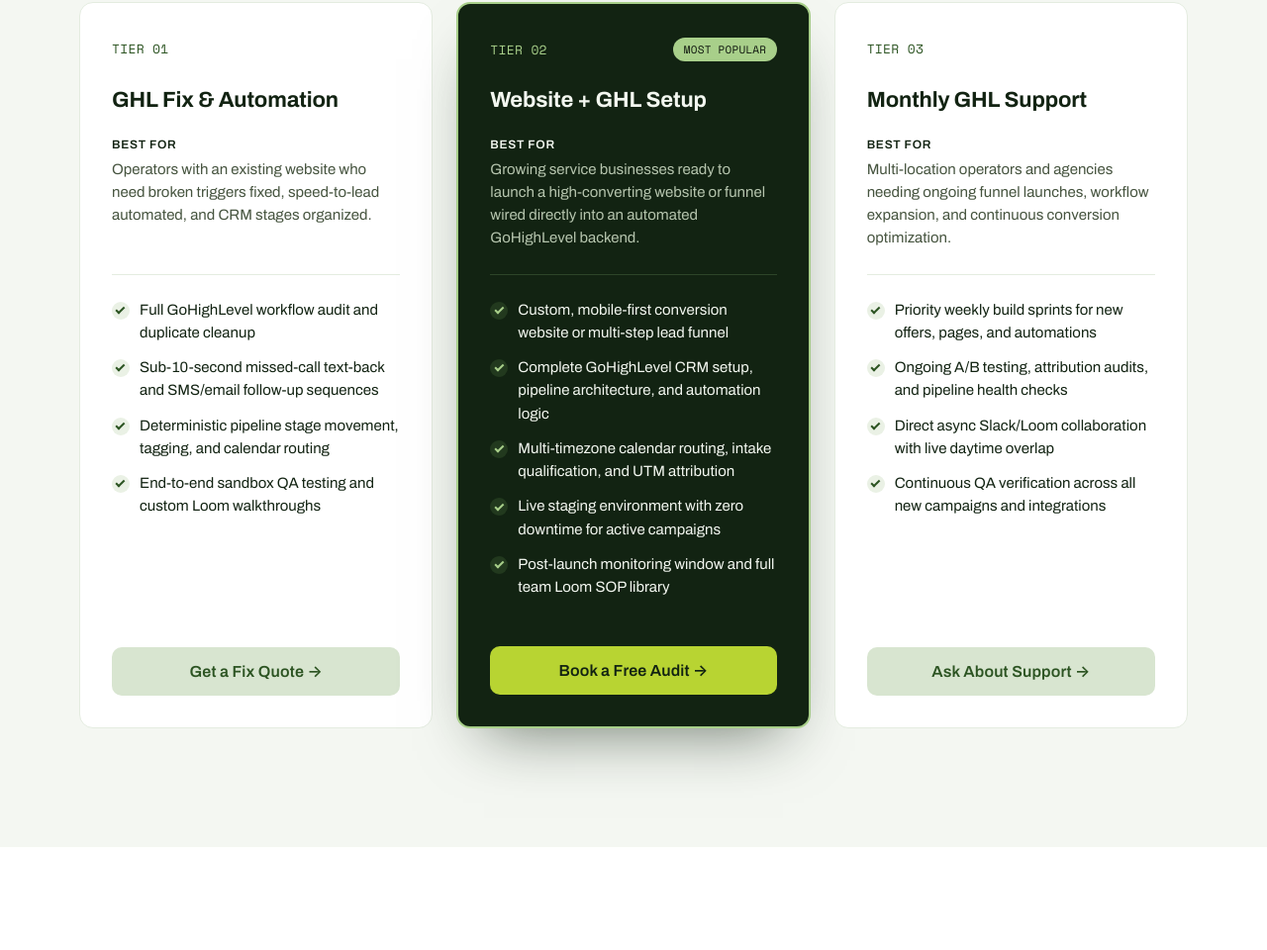
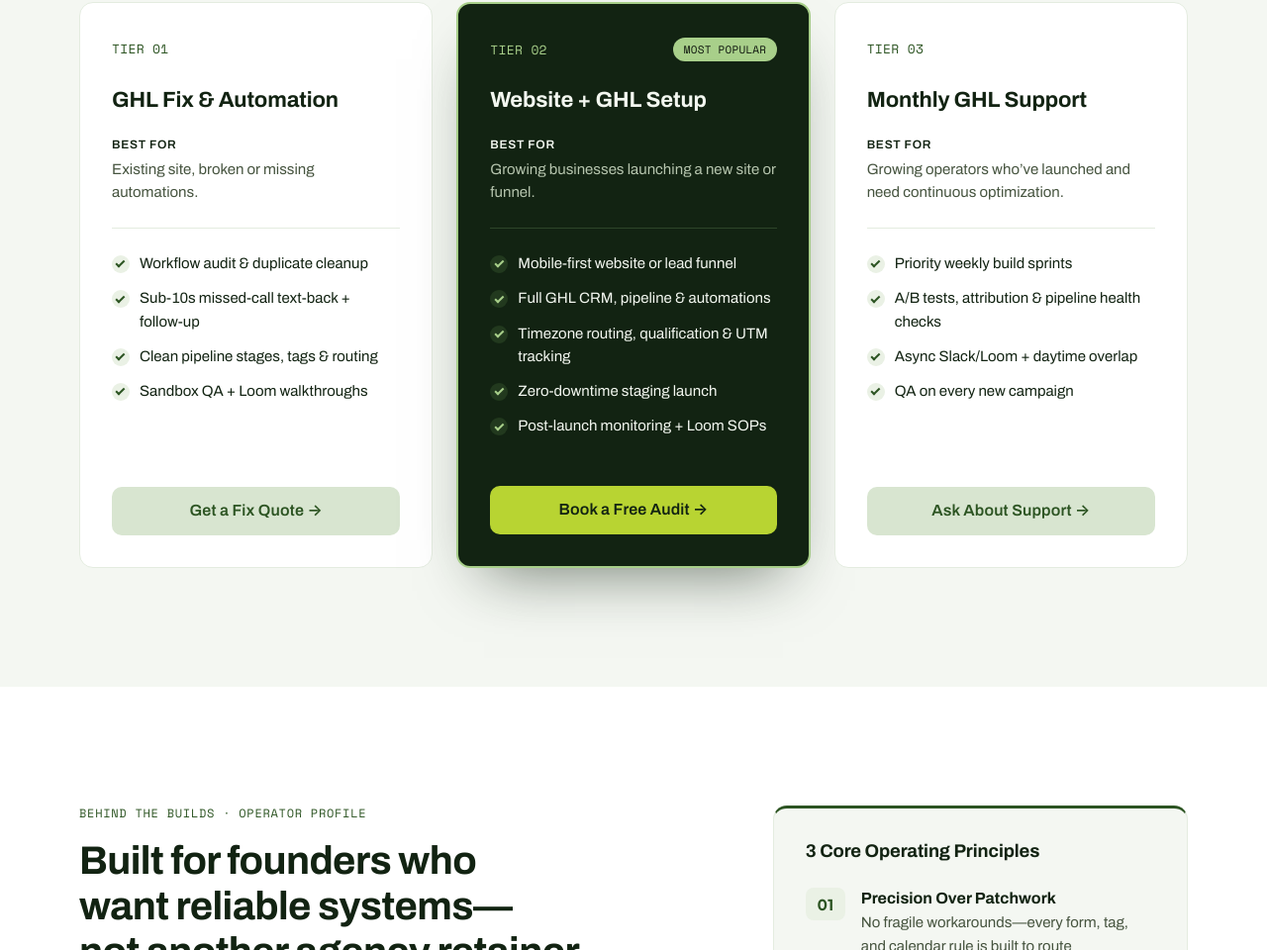
Before and after one commit to marrowcrest/michelle_personalprofile, a plain HTML site: page index.html in a window 1280 px wide. Shown: the part 5706-6666 px from the top of the page at 99% size. Drawn offline with nearby package versions, Linux system fonts and the light colour scheme.

Commit message:
Equal-height swipe cards; concise Offers copy
Co-Authored-By: Claude Opus 5.5 <noreply@anthropic.com>
Claude-Session: https://claude.ai/code/session_013w17o7wBBgZf5y8MjSUC3W

```diff
--- a/index.html
+++ b/index.html
@@ -521,10 +521,9 @@
       .mcta.show { transform: none; }
       body { padding-bottom: 4.75rem; }
 
-      .js .swipe { display: flex; gap: var(--s2); overflow-x: auto; scroll-snap-type: x mandatory; scroll-padding-inline: 1.25rem; margin-inline: -1.25rem; padding: 0.25rem 1.25rem 0.75rem; scrollbar-width: none; align-items: flex-start; grid-template-columns: none; }
+      .js .swipe { display: flex; gap: var(--s2); overflow-x: auto; scroll-snap-type: x mandatory; scroll-padding-inline: 1.25rem; margin-inline: -1.25rem; padding: 0.25rem 1.25rem 0.75rem; scrollbar-width: none; align-items: stretch; grid-template-columns: none; }
       .js .swipe::-webkit-scrollbar { display: none; }
       .js .swipe > * { flex: 0 0 min(85%, 420px); scroll-snap-align: start; }
-      .js .tiers.swipe { align-items: stretch; }
       .js .tiers.swipe > .tier { display: flex; flex-direction: column; grid-row: auto; }
       .js .steps-flow.swipe::before { display: none; }
       .swipe-dots { display: flex; justify-content: center; gap: 0.5rem; margin-top: var(--s2); }
@@ -903,9 +902,9 @@
             <div class="tier-top"><span class="tag">Tier 01</span></div>
             <h3>GHL Fix &amp; Automation</h3>
             <dl class="tier-meta">
-              <div><dt>Best for</dt><dd>Operators with an existing website who need broken triggers fixed, speed-to-lead automated, and CRM stages organized.</dd></div>
+              <div><dt>Best for</dt><dd>Existing site, broken or missing automations.</dd></div>
             </dl>
-            <ul class="checks"><li>Full GoHighLevel workflow audit and duplicate cleanup</li><li>Sub-10-second missed-call text-back and SMS/email follow-up sequences</li><li>Deterministic pipeline stage movement, tagging, and calendar routing</li><li>End-to-end sandbox QA testing and custom Loom walkthroughs</li></ul>
+            <ul class="checks"><li>Workflow audit &amp; duplicate cleanup</li><li>Sub-10s missed-call text-back + <span class="nowrap">follow-up</span></li><li>Clean pipeline stages, tags &amp; routing</li><li>Sandbox QA + Loom walkthroughs</li></ul>
             <span></span>
             <a class="btn btn-secondary tier-cta" href="#contact">Get a Fix Quote&nbsp;<span aria-hidden="true">&rarr;</span></a>
           </article>
@@ -913,9 +912,9 @@
             <div class="tier-top"><span class="tag">Tier 02</span><span class="pop-pill">Most popular</span></div>
             <h3>Website + GHL Setup</h3>
             <dl class="tier-meta">
-              <div><dt>Best for</dt><dd>Growing service businesses ready to launch a high-converting website or funnel wired directly into an automated GoHighLevel backend.</dd></div>
+              <div><dt>Best for</dt><dd>Growing businesses launching a new site or funnel.</dd></div>
             </dl>
-            <ul class="checks"><li>Custom, mobile-first conversion website or multi-step lead funnel</li><li>Complete GoHighLevel CRM setup, pipeline architecture, and automation logic</li><li>Multi-timezone calendar routing, intake qualification, and UTM attribution</li><li>Live staging environment with zero downtime for active campaigns</li><li>Post-launch monitoring window and full team Loom SOP library</li></ul>
+            <ul class="checks"><li>Mobile-first website or lead funnel</li><li>Full GHL CRM, pipeline &amp; automations</li><li>Timezone routing, qualification &amp; UTM tracking</li><li>Zero-downtime staging launch</li><li>Post-launch monitoring + Loom SOPs</li></ul>
             <span></span>
             <a class="btn btn-primary tier-cta" href="#contact">Book a Free Audit&nbsp;<span aria-hidden="true">&rarr;</span></a>
           </article>
@@ -923,9 +922,9 @@
             <div class="tier-top"><span class="tag">Tier 03</span></div>
             <h3>Monthly GHL Support</h3>
             <dl class="tier-meta">
-              <div><dt>Best for</dt><dd>Multi-location operators and agencies needing ongoing funnel launches, workflow expansion, and continuous conversion optimization.</dd></div>
+              <div><dt>Best for</dt><dd>Growing operators who&rsquo;ve launched and need continuous optimization.</dd></div>
             </dl>
-            <ul class="checks"><li>Priority weekly build sprints for new offers, pages, and automations</li><li>Ongoing A/B testing, attribution audits, and pipeline health checks</li><li>Direct async Slack/Loom collaboration with live daytime overlap</li><li>Continuous QA verification across all new campaigns and integrations</li></ul>
+            <ul class="checks"><li>Priority weekly build sprints</li><li>A/B tests, attribution &amp; pipeline health checks</li><li>Async Slack/Loom + daytime overlap</li><li>QA on every new campaign</li></ul>
             <span></span>
             <a class="btn btn-secondary tier-cta" href="#contact">Ask About Support&nbsp;<span aria-hidden="true">&rarr;</span></a>
           </article>
```
